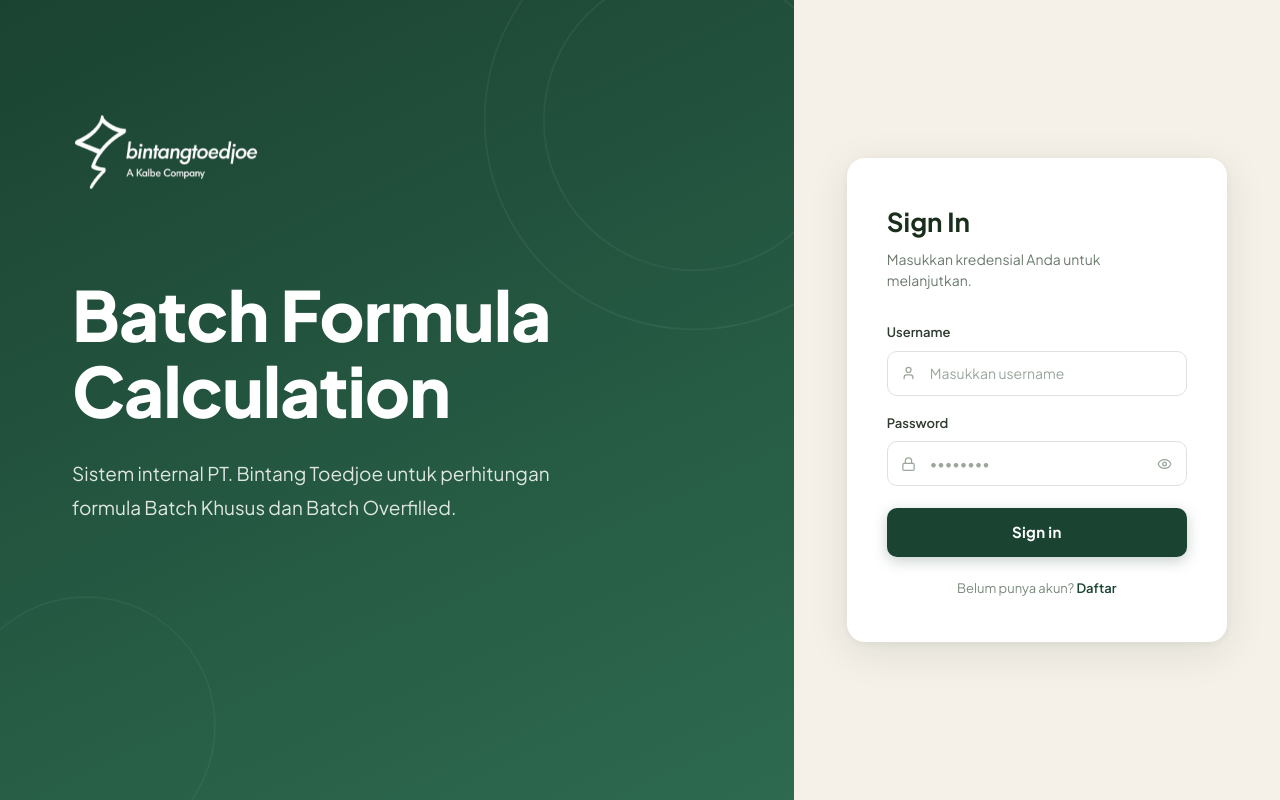
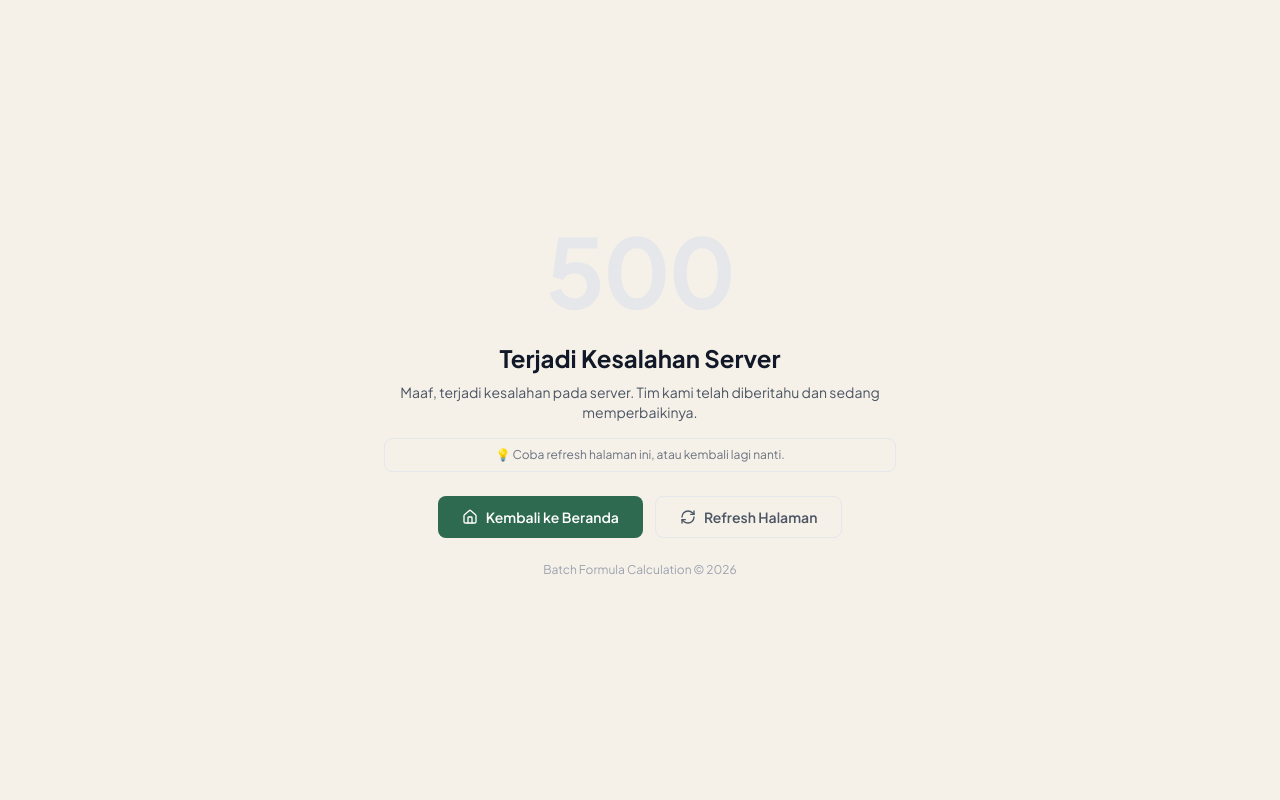
Before and after one commit to deadeaa/BFC-docx, a React (Vite) app in the folder frontend/: page /500 in a window 1280 px wide. Before the commit this address led to /login. Built offline with nearby package versions, Linux system fonts and the light colour scheme.

Commit message:
error page

```diff
--- /dev/null
+++ b/frontend/src/components/ErrorPage.tsx
@@ -0,0 +1,111 @@
+// frontend/src/components/ErrorPage.tsx
+import { Link } from 'react-router-dom'
+import { Home, RefreshCw } from 'lucide-react'
+import { useTheme } from '../context/ThemeContext'
+import { cn } from '../lib/utils'
+
+interface ErrorPageProps {
+  code: number
+  title: string
+  description: string
+  suggestion?: string
+  showRefresh?: boolean
+}
+
+export default function ErrorPage({
+  code,
+  title,
+  description,
+  suggestion,
+  showRefresh = false,
+}: ErrorPageProps) {
+  const { theme } = useTheme()
+  const isDark = theme === 'dark'
+
+  return (
+    <div className={cn(
+      'min-h-screen flex items-center justify-center p-6',
+      isDark ? 'bg-gray-900' : 'bg-brand-bg'
+    )}>
+      <div className="text-center max-w-lg">
+        {/* Icon / Code */}
+        <div className="mb-6">
+          <div className={cn(
+            'text-8xl font-bold tracking-tight',
+            isDark ? 'text-gray-700' : 'text-gray-200'
+          )}>
+            {code}
+          </div>
+          <div className={cn(
+            'text-6xl mt-2',
+            isDark ? 'text-gray-600' : 'text-gray-300'
+          )}>
+          </div>
+        </div>
+
+        {/* Title */}
+        <h1 className={cn(
+          'text-2xl font-bold mb-2',
+          isDark ? 'text-white' : 'text-gray-900'
+        )}>
+          {title}
+        </h1>
+
+        {/* Description */}
+        <p className={cn(
+          'text-sm mb-4',
+          isDark ? 'text-gray-400' : 'text-gray-600'
+        )}>
+          {description}
+        </p>
+
+        {/* Suggestion */}
+        {suggestion && (
+          <p className={cn(
+            'text-xs mb-6 px-4 py-2 rounded-lg border',
+            isDark ? 'border-gray-700 text-gray-400' : 'border-gray-200 text-gray-500'
+          )}>
+            💡 {suggestion}
+          </p>
+        )}
+
+        {/* Buttons */}
+        <div className="flex flex-col sm:flex-row gap-3 justify-center">
+          <Link
+            to="/"
+            className={cn(
+              'inline-flex items-center gap-2 px-6 py-2.5 rounded-lg text-sm font-semibold transition-all',
+              'bg-brand-green hover:bg-brand-green/90 text-white'
+            )}
+          >
+            <Home size={16} />
+            Kembali ke Beranda
+          </Link>
+
+          {showRefresh && (
+            <button
+              onClick={() => window.location.reload()}
+              className={cn(
+                'inline-flex items-center gap-2 px-6 py-2.5 rounded-lg text-sm font-semibold transition-all border',
+                isDark
+                  ? 'border-gray-600 text-gray-300 hover:bg-gray-700'
+                  : 'border-gray-200 text-gray-600 hover:bg-gray-50'
+              )}
+            >
+              <RefreshCw size={16} />
+              Refresh Halaman
+            </button>
+          )}
+        </div>
+
+        {/* Footer */}
+        <p className={cn(
+          'text-xs mt-6',
+          isDark ? 'text-gray-600' : 'text-gray-400'
+        )}>
+          Batch Formula Calculation © {new Date().getFullYear()}
+        </p>
+      </div>
+    </div>
+  )
+}
--- /dev/null
+++ b/frontend/src/components/pages/Error404.tsx
@@ -0,0 +1,13 @@
+// frontend/src/pages/Error404.tsx
+import ErrorPage from '../../components/ErrorPage'
+
+export default function Error404() {
+  return (
+    <ErrorPage
+      code={404}
+      title="Halaman Tidak Ditemukan"
+      description="Maaf, halaman yang Anda cari tidak tersedia atau telah dipindahkan."
+      suggestion="Periksa kembali URL yang Anda masukkan, atau gunakan navigasi di atas."
+    />
+  )
+}
--- /dev/null
+++ b/frontend/src/components/pages/Error500.tsx
@@ -0,0 +1,14 @@
+// frontend/src/pages/Error500.tsx
+import ErrorPage from '../../components/ErrorPage'
+
+export default function Error500() {
+  return (
+    <ErrorPage
+      code={500}
+      title="Terjadi Kesalahan Server"
+      description="Maaf, terjadi kesalahan pada server. Tim kami telah diberitahu dan sedang memperbaikinya."
+      suggestion="Coba refresh halaman ini, atau kembali lagi nanti."
+      showRefresh={true}
+    />
+  )
+}
--- /dev/null
+++ b/frontend/src/components/pages/Error503.tsx
@@ -0,0 +1,13 @@
+// frontend/src/pages/Error503.tsx
+import ErrorPage from '../../components/ErrorPage'
+
+export default function Error503() {
+  return (
+    <ErrorPage
+      code={503}
+      title="Layanan Tidak Tersedia"
+      description="Maaf, layanan sedang dalam pemeliharaan atau mengalami gangguan sementara."
+      suggestion="Silakan coba beberapa saat lagi. Jika masalah berlanjut, hubungi administrator."
+    />
+  )
+}
--- a/frontend/src/router/AppRouter.tsx
+++ b/frontend/src/router/AppRouter.tsx
@@ -23,7 +23,9 @@
 import AdminReportTemplatePage from '../components/pages/AdminUpTemplatePage'
 import DownloadReportPage from '../components/pages/DownloadReportPage'
 
-
+import Error404 from '../components/pages/Error404'
+import Error500 from '../components/pages/Error500'
+import Error503 from '../components/pages/Error503'
 
 export default function AppRouter() {
   return (
@@ -35,6 +37,10 @@
             <Route path="/login" element={<LoginPage />} />
             <Route path="/signup" element={<SignUpPage />} />
             <Route path="/" element={<Navigate to="/welcome" replace />} />
+
+              <Route path="/500" element={<Error500 />} />
+              <Route path="/503" element={<Error503 />} />
+              <Route path="*" element={<Error404 />} />
 
             {/* Protected routes */}
             <Route
```
